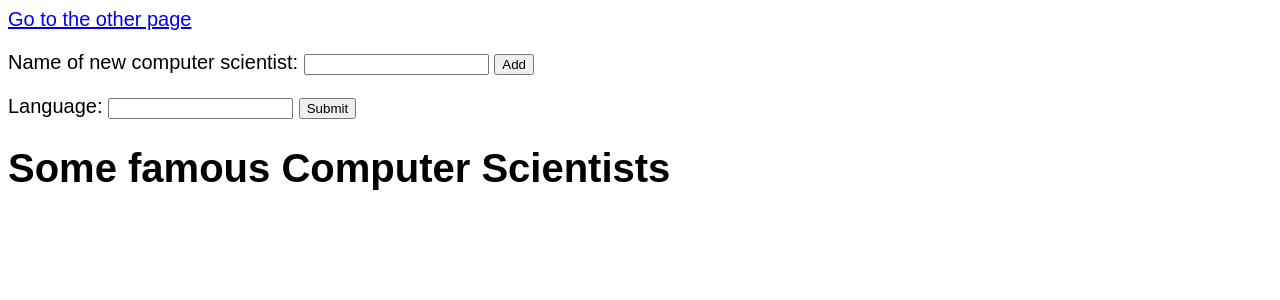
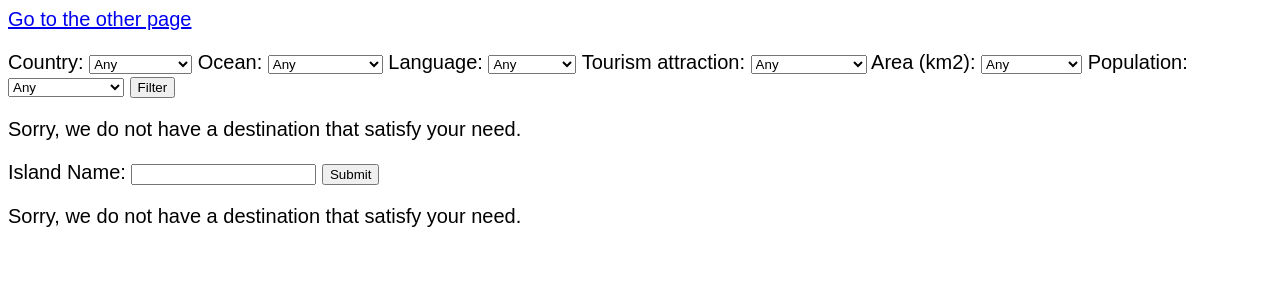
Before and after one commit to FengheliuDavid/software-development--islandPro, a Flask app: template templates/index.html in a window 1280 px wide. Shown: the top 300 px of the page. Run offline with Flask 3, Linux system fonts and the light colour scheme; the template is opened without the code that fills it, so the values that code supplies are empty; parts of the project's set-up code (start-up, migrations or seed data) failed here and were passed over.

Commit message:
commit on 4.2 evening

```diff
--- a/server.py
+++ b/server.py
@@ -89,7 +89,7 @@ def index():
 	request.form:     if the browser submitted a form, this contains the data in the form
 	request.args:     dictionary of URL arguments, e.g., {a:1, b:2} for http://localhost?a=1&b=2
 	See its API: https://flask.palletsprojects.com/en/1.1.x/api/#incoming-request-data
-	"""
+
 
 	# DEBUG: this is debugging code to see what request looks like
 	print(request.args)
@@ -106,7 +106,7 @@ def index():
 	names = []
 	for result in cursor:
 		names.append(result[0])
-	#print("names:", names)
+	print("names:", names)
 	cursor.close()
 
 	#
@@ -136,13 +136,14 @@ def index():
 	#     {% endfor %}
 	#
 	context = dict(data = names)
-
+	"""
 
 	#
 	# render_template looks in the templates/ folder for files.
 	# for example, the below file reads template/index.html
 	#
-	return render_template("index.html", **context)
+	return render_template("index.html")
+	#return render_template("index.html", **context)
 
 #
 # This is an example of a different path.  You can see it at:
@@ -157,18 +158,70 @@ def another():
 	return render_template("another.html")
 
 
-@app.route('/process', methods=['POST'])
-def process():
-	language = request.form.get('language')
-	cursor = g.conn.execute("SELECT island_name FROM island WHERE language = "+ "'" + language + "'")
+@app.route('/island_info', methods=['POST'])
+def island_info():
+	island_name = request.form.get('isl_info')
+	cursor = g.conn.execute("SELECT * FROM island WHERE island_name = "+ "'" + island_name + "'")
 
-	inames = []
+	iinfo = []
 	for result in cursor:
-		inames.append(result[0])
-	#print("names:", names)
+		iinfo.append(result)
 	cursor.close()
-	context = dict(idata = inames)
-	return render_template("index.html", **context)
+	return render_template("index.html", iinfo= iinfo)
+
+
+@app.route('/filter_islands')
+def filter_islands():
+	query_column = ['country', 'ocean', 'language', 'attraction_type', 'area', 'population']
+	fil_dict = {}
+	for i in query_column:
+		if request.args.get(i, ''):
+			fil_dict[i] = request.args.get(i, '')
+
+	query_str = "SELECT DISTINCT island.* FROM island, tourism_attraction WHERE island.island_id = tourism_attraction.island_id AND "
+	for k, v in fil_dict.items():
+		if k in ['area','population']: #include a range
+			if v[-1] == '+':
+				lb = v[1:-1]
+				query_str = query_str + k + ">=" + lb + " AND "
+			else:
+				dash_index = v.index('-')
+				lb = v[1:dash_index]
+				ub = v[dash_index+1:]
+				query_str = query_str + k + ">=" + lb + " AND " + k + "<" + ub + " AND "
+		else: #not include a range
+			query_str = query_str + k + "=" + "'"+v+"'" + " AND "
+	query_str = query_str[:-5]
+
+	cursor = g.conn.execute(query_str)
+
+	fnames = []
+	for result in cursor:
+		#fnames.append(result[0])
+		fnames.append(result)
+	cursor.close()
+	#context = dict(fdata = fnames)
+	return render_template("index.html", fdata = fnames, q_str = query_str)
+	#return render_template("index.html", q_str = query_str)
+
+
+
+"""tourism.html"""
+@app.route('/tourism/<island>')
+def tourism(island):
+	query_str = "SELECT tourism_attraction.* FROM tourism_attraction, island WHERE island.island_id = tourism_attraction.island_id AND island_name =" + "'"+island+"'"
+	cursor = g.conn.execute(query_str)
+
+	tourism_info = []
+	for result in cursor:
+		tourism_info.append(result)
+	cursor.close()
+
+	# Render the 'tourism.html' template with the results and the island name
+	return render_template('tourism.html', tourism_info= tourism_info, island = island)
+
+
+
 
 
 
--- /dev/null
+++ b/templates/css/styles.css
@@ -0,0 +1,23 @@
+.title_text {
+  background-color: red;
+}
+
+.island-info {
+  display: flex;
+  align-items: center;
+}
+
+.island-image {
+  width: 50%;
+  margin-right: 20px;
+}
+
+.island-details {
+  list-style: none;
+  margin: 0;
+  padding: 0;
+}
+
+.island-details li {
+  margin-bottom: 10px;
+}
--- a/templates/index.html
+++ b/templates/index.html
@@ -6,24 +6,136 @@
     }
   </style>
 
+  <head>
+
+    <link rel="stylesheet" href="/css/styles.css">
+  </head>
+
 
 <body>
+<p><a href="another">Go to the other page</a></p>
+
+<!-- <form method="POST" action="/add">
+<p>Name of new computer scientist: <input type="text" name="name"> <input type="submit" value="Add"></p>
+</form> -->
+
+<form action="{{ url_for('filter_islands') }}" method="GET">
+  <label for="country">Country:</label>
+  <select name="country" id="country">
+    <option value="">Any</option>
+    <option value="Spain">Spain</option>
+    <option value="Mauritius">Mauritius</option>
+    <option value="Indonesia">Indonesia</option>
+    <option value="South Korea">South Korea</option>
+    <option value="United States">United States</option>
+  </select>
+
+  <label for="ocean">Ocean:</label>
+  <select name="ocean" id="ocean">
+    <option value="">Any</option>
+    <option value="Atlantic Ocean">Atlantic Ocean</option>
+    <option value="East China Sea">East China Sea</option>
+    <option value="Indian Ocean">Indian Ocean</option>
+    <option value="Pacific Ocean">Pacific Ocean</option>
+  </select>
+
+  <label for="language">Language:</label>
+  <select name="language" id="language">
+    <option value="">Any</option>
+    <option value="Spanish">Spanish</option>
+    <option value="English">English</option>
+    <option value="Korean">Korean</option>
+    <option value="Indonesian">Indonesian</option>
+  </select>
+
+  <label for="attraction_type">Tourism attraction:</label>
+  <select name="attraction_type" id="attraction_type">
+    <option value="">Any</option>
+    <option value="Beach">Beach</option>
+    <option value="National Park">National Park</option>
+    <option value="Nature Reserve">Nature Reserve</option>
+    <option value="Religious Site">Religious Site</option>
+    <option value="Market">Market</option>
+    <option value="Mountain">Mountain</option>
+    <option value="Cultural Site">Cultural Site</option>
+    <option value="Cave">Cave</option>
+    <option value="Zoo">Zoo</option>
+    <option value="Water Park">Water Park</option>
+  </select>
+
+  <label for="area">Area (km2):</label>
+  <select name="area" id="area">
+    <option value="">Any</option>
+    <option value="a0-500">0-500</option>
+    <option value="a500-2000">500-2,000</option>
+    <option value="a2000-10000">2,000-10,000</option>
+    <option value="a10000+">10,000+</option>
+  </select>
+
+  <label for="population">Population:</label>
+  <select name="population" id="population">
+    <option value="">Any</option>
+    <option value="p0-5000">0-5,000</option>
+    <option value="p5000-20000">5,000-20,000</option>
+    <option value="p20000-100000">20,000-100,000</option>
+    <option value="p100000+">100,000+</option>
+  </select>
+
+  <input type="submit" value="Filter">
+</form>
 
 
-<p><a href="another">Go to the other page</a></p>
+{% if fdata %}
+<p class='title_text'> Here are the results:</p>
+{% for n in fdata %}
+  <div class="island-info">
+  <img src="/image/ISL001.jpg" alt="Island Image" class="island-image">
+  <ul class="island-details">
+  <li><strong>Island Name:</strong> {{n[1] + " Island"}}</li>
+  <li><strong>Country:</strong> {{n[2]}}</li>
+  <li><strong>Ocean:</strong> {{n[3]}}</li>
+  <li><strong>Area:</strong> {{n[4]}}</li>
+  <li><strong>Population:</strong> {{n[5]}}</li>
+  <li><strong>Language:</strong> {{n[6]}}</li>
+  </ul>
+  </div>
+{% endfor %}
+{% else %}
+  <p>Sorry, we do not have a destination that satisfy your need.</p >
+{% endif %}
 
-<form method="POST" action="/add">
-<p>Name of new computer scientist: <input type="text" name="name"> <input type="submit" value="Add"></p>
-</form>
+<!-- <p>{{ fdata }}</p> -->
+<!-- <p>{{ q_str }}</p> -->
 
-<form method="POST" action="/process">
-		<label for="language">Language:</label>
-		<input type="text" name="language" id="language">
+<form method="POST" action="/island_info">
+		<label for="isl_info">Island Name:</label>
+		<input type="text" name="isl_info" id="isl_info">
 		<input type="submit" value="Submit">
 </form>
 
-<div>{{idata}}</div>
+{% if iinfo %}
+<p class='title_text'> Here are the results:</p>
+{% for n in iinfo %}
+  <div class="island-info">
+  <img src="/image/ISL001.jpg" alt="Island Image" class="island-image">
+  <ul class="island-details">
+  <li><strong>Island Name:</strong> {{n[1] + " Island"}}</li>
+  <li><strong>Country:</strong> {{n[2]}}</li>
+  <li><strong>Ocean:</strong> {{n[3]}}</li>
+  <li><strong>Area:</strong> {{n[4]}}</li>
+  <li><strong>Population:</strong> {{n[5]}}</li>
+  <li><strong>Language:</strong> {{n[6]}}</li>
+  <li><a href="{{ url_for('tourism', island=n[1]) }}" target="_blank">tourism attraction</a></li>
+  </ul>
+  </div>
+{% endfor %}
+{% else %}
+  <p>Sorry, we do not have a destination that satisfy your need.</p >
+{% endif %}
 
+
+<!-- <div>{{idata}}</div> -->
+<!-- <p>{{ fdata }}</p>
 
 <h1>Some famous Computer Scientists</h1>
 <div>{{data}}</div>
@@ -32,7 +144,7 @@
   {% for n in data %}
   <div>{{n}}</div>
   {% endfor %}
-</div>
+</div> -->
 
 </body>
 
```
Also changed, not shown: templates/tourism.html (added, +20 -0 lines), templates/image/ISL001.jpg (added).
